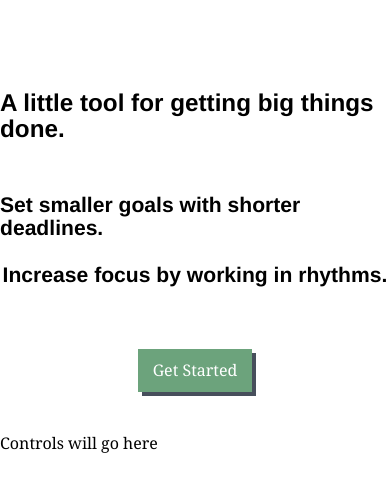
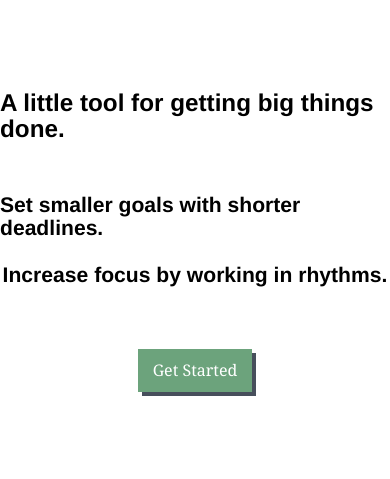
Before and after one commit to hagnerd/pomodorini, a Gatsby site: page /about in a window 390 px wide. Shown: the part 405-884 px from the top of the page. After the commit the page ends 844 px from the top, so only its background shows below. Built offline with nearby package versions, Linux system fonts and the light colour scheme; Gatsby itself is replaced by a stand-in of ours; some packages are replaced by stand-ins of ours; what typography-theme-kirkham would draw is missing.

Commit message:
Remove placeholder mobile controls

```diff
--- a/src/components/layout.js
+++ b/src/components/layout.js
@@ -1,9 +1,8 @@
 import React from 'react';
 import styled from '@emotion/styled';
 
+import Navigation from './navigation';
 import { rhythm } from '../utils/typography';
-
-import Navigation from './navigation';
 
 const Column = styled.div`
   display: flex;
@@ -13,24 +12,12 @@ const Column = styled.div`
   min-height: 100vh;
 `;
 
-const Footer = styled.footer`
-  width: 100%;
-
-  @media (min-width: 700px) {
-    display: none;
-  }
-`;
-
 export default function Layout({ children }) {
   return (
     <Column>
       <Navigation />
 
       <main>{children}</main>
-
-      <Footer>
-        <p>Controls will go here</p>
-      </Footer>
     </Column>
   );
 }
```
